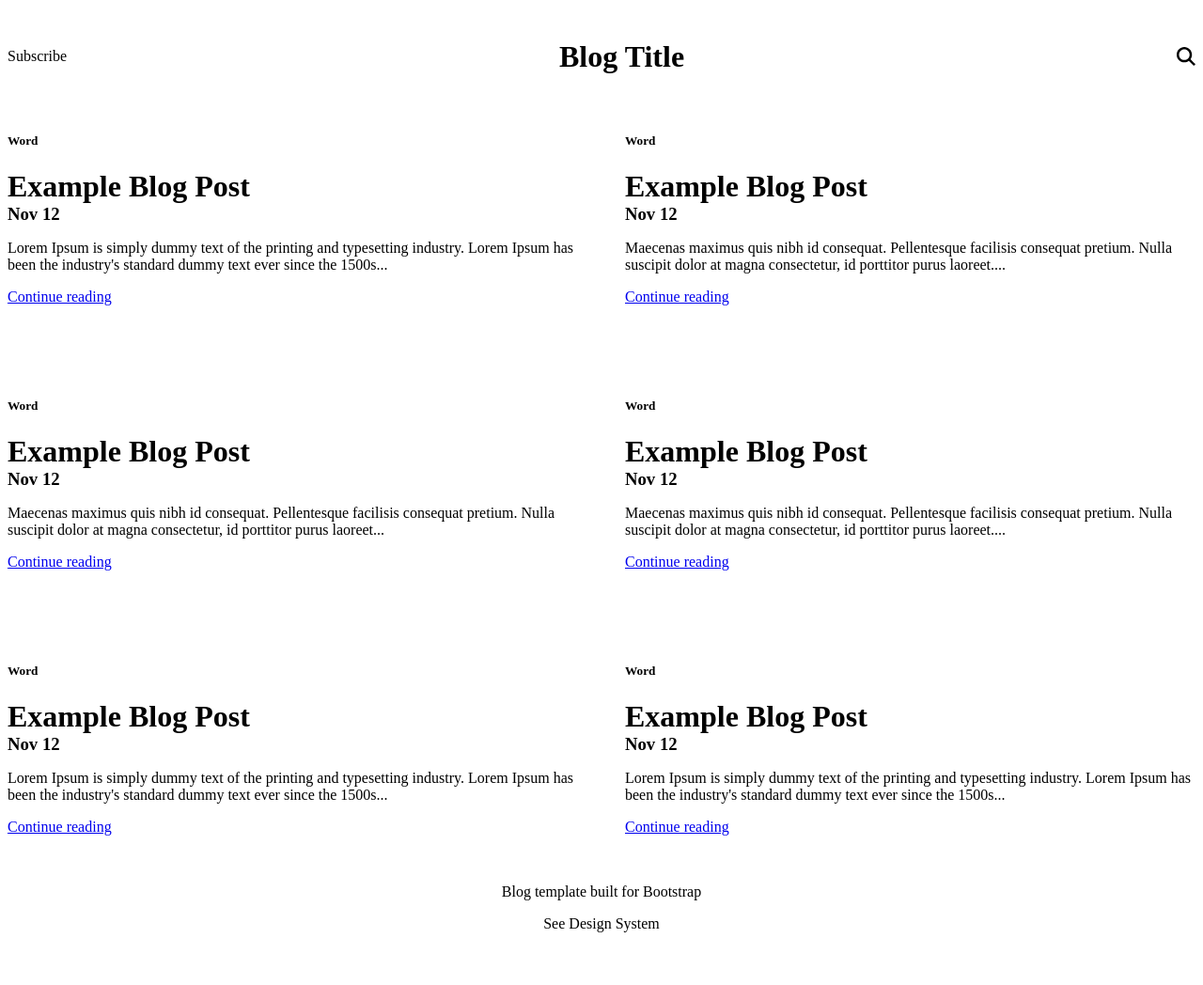
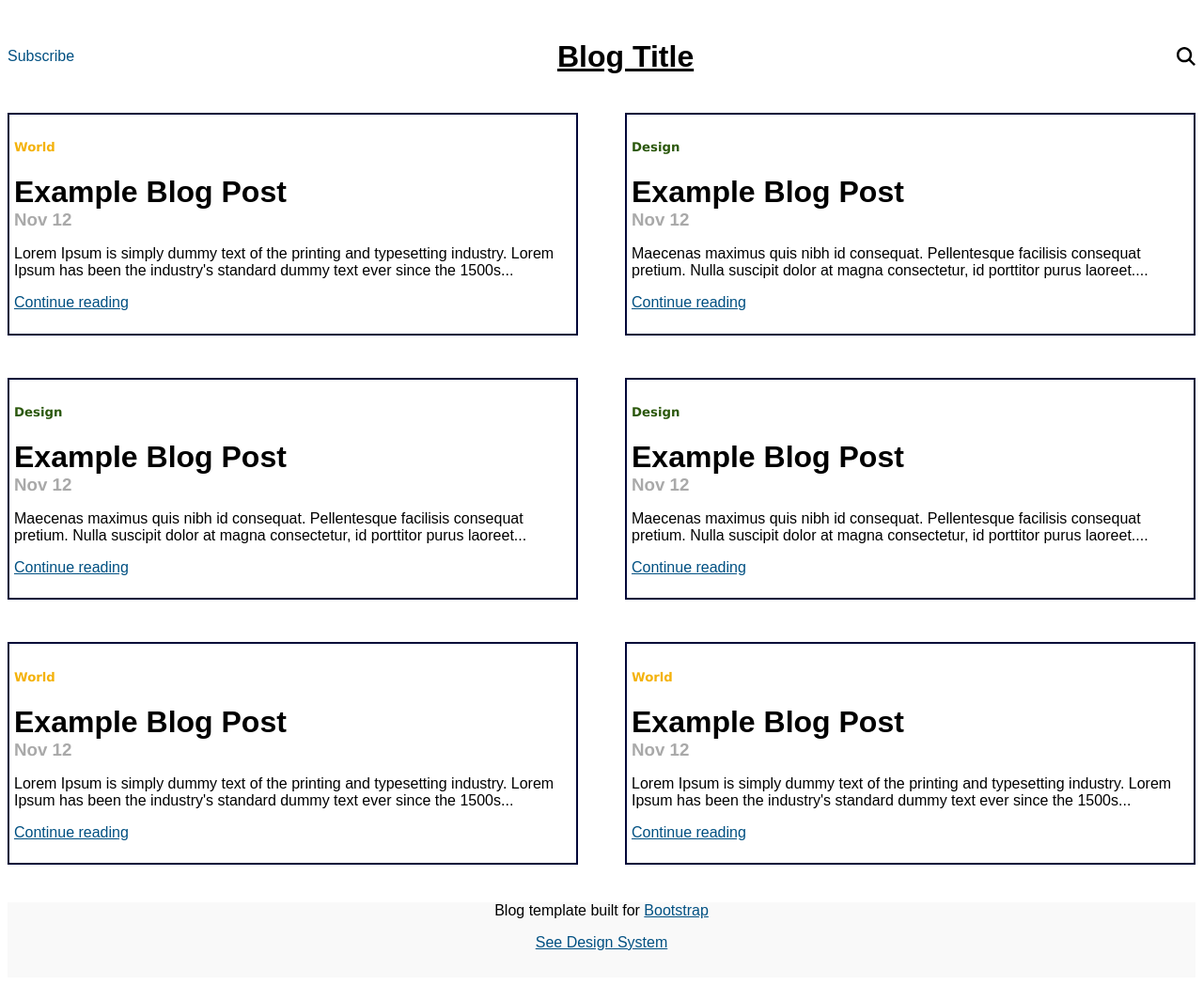
Before and after one commit to millzzzz/Personal-Blog-UDACITY, a plain HTML site: page main.html in a window 1280 px wide. Shown: the whole page at 94% size. Drawn offline with Linux system fonts and the light colour scheme.

Commit message:
styling main

```diff
--- a/main.css
+++ b/main.css
@@ -1,6 +1,7 @@
 h1,
 h3 {
     margin: 0;
+    font-family: Arial;
 }
 
 .head {
@@ -71,8 +72,38 @@ h3 {
     grid-area: 3 / 2 / 4 / 3;
 }
 
+.div1, .div2, .div3, .div4, .div5, .div6 {
+    border: 2px solid #000839;
+    padding: 5px;
+}
+
 footer {
     height: 10vh;
-    margin-top: 20px;
+    margin-top: 40px;
     text-align: center;
+    background-color: #f9f9f9;
+    font-family: Helvetica;
 }
+
+.date {
+    color: darkgrey;
+    font-family: Helvetica;
+}
+
+.type {
+    font-family: Verdana;
+    color: #2b580c;
+}
+
+.type.world {
+    font-family: Verdana;
+    color: #f4b20b;
+}
+
+p, a {
+    font-family: Arial;
+}
+
+a {
+    color: #005082;
+}
--- a/main.html
+++ b/main.html
@@ -7,62 +7,62 @@
 <body>
     <div class="head">
         <a>Subscribe</a>
-        <h1>Blog Title</h1>
+        <h1><u>Blog Title</u></h1>
         <img src="src/search.svg" height="20px" width="20px" />
     </div>
 
     <div class="parent">
         <div class="div1">
-            <h5>Word</h5>
+            <h5 class="type world">World</h5>
             <h1>Example Blog Post</h1>
-            <h3>Nov 12</h3>
+            <h3 class="date">Nov 12</h3>
             <p>Lorem Ipsum is simply dummy text of the printing and typesetting industry. Lorem Ipsum has been the
                 industry's standard dummy text ever since the 1500s...</p>
             <a href="blogpost.html" class="linkbottom">Continue reading</a>
         </div>
         <div class="div2">
-            <h5>Word</h5>
+            <h5 class="type design">Design</h5>
             <h1>Example Blog Post</h1>
-            <h3>Nov 12</h3>
+            <h3 class="date">Nov 12</h3>
             <p>Maecenas maximus quis nibh id consequat. Pellentesque facilisis consequat pretium. Nulla suscipit dolor
                 at magna consectetur, id porttitor purus laoreet...</p>
             <a href="blogpost.html" class="linkbottom">Continue reading</a>
         </div>
         <div class="div3">
-            <h5>Word</h5>
+            <h5 class="type world">World</h5>
             <h1>Example Blog Post</h1>
-            <h3>Nov 12</h3>
+            <h3 class="date">Nov 12</h3>
             <p>Lorem Ipsum is simply dummy text of the printing and typesetting industry. Lorem Ipsum has been the
                 industry's standard dummy text ever since the 1500s...</p>
             <a href="blogpost.html" class="linkbottom">Continue reading</a>
         </div>
         <div class="div4">
-            <h5>Word</h5>
+            <h5 class="type">Design</h5>
             <h1>Example Blog Post</h1>
-            <h3>Nov 12</h3>
+            <h3 class="date">Nov 12</h3>
             <p>Maecenas maximus quis nibh id consequat. Pellentesque facilisis consequat pretium. Nulla suscipit dolor
                 at magna consectetur, id porttitor purus laoreet....</p>
             <a href="blogpost.html" class="linkbottom">Continue reading</a>
         </div>
         <div class="div5">
-            <h5>Word</h5>
+            <h5 class="type">Design</h5>
             <h1>Example Blog Post</h1>
-            <h3>Nov 12</h3>
+            <h3 class="date">Nov 12</h3>
             <p>Maecenas maximus quis nibh id consequat. Pellentesque facilisis consequat pretium. Nulla suscipit dolor
                 at magna consectetur, id porttitor purus laoreet....</p>
             <a href="blogpost.html" class="linkbottom">Continue reading</a>
         </div>
         <div class="div6">
-            <h5>Word</h5>
+            <h5 class="type world">World</h5>
             <h1>Example Blog Post</h1>
-            <h3>Nov 12</h3>
+            <h3 class="date">Nov 12</h3>
             <p>Lorem Ipsum is simply dummy text of the printing and typesetting industry. Lorem Ipsum has been the
                 industry's standard dummy text ever since the 1500s...</p>
             <a href="blogpost.html" class="linkbottom">Continue reading</a>
         </div>
     </div>
     <footer>
-        <p>Blog template built for Bootstrap</p>
-        <a>See Design System</a>
+        <p>Blog template built for  <a href="https://getbootstrap.com/">Bootstrap</a></p>
+        <a href="https://getbootstrap.com/">See Design System</a>
     </footer>
 </body>
```
